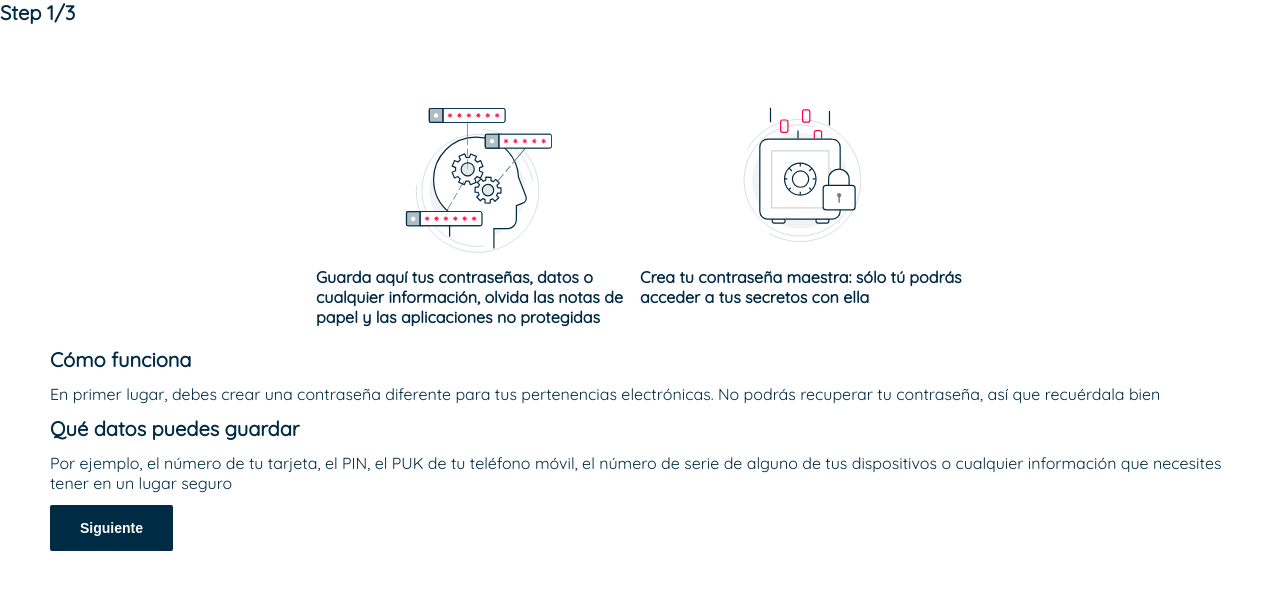
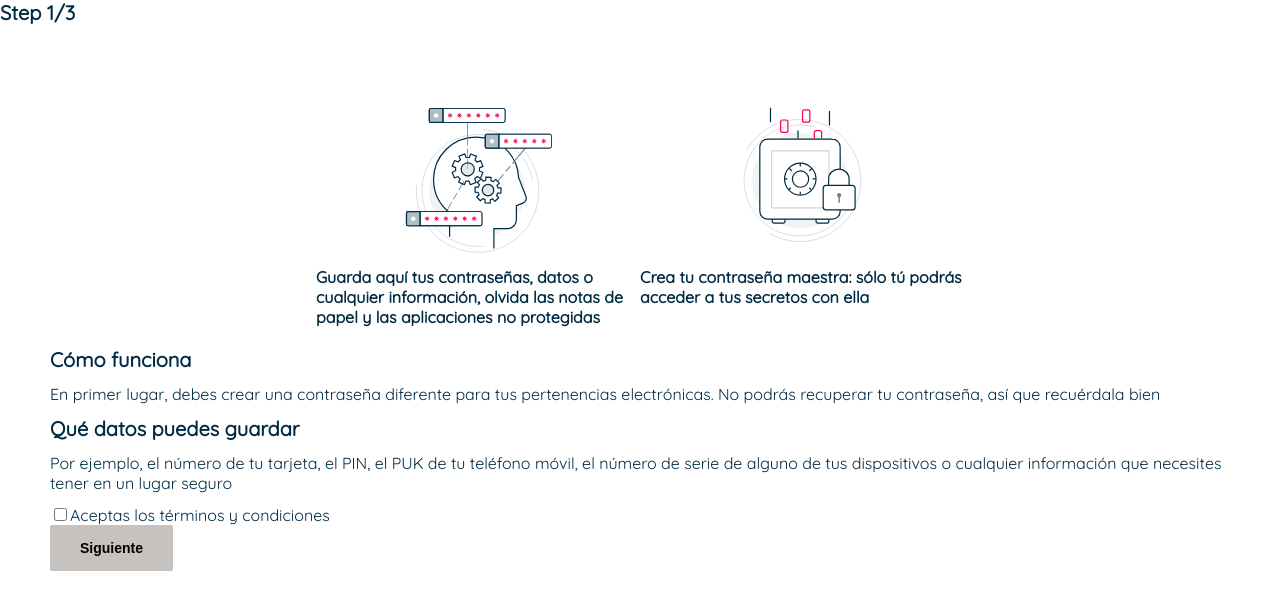
Before and after one commit to mvtercero/password-wizard, a React (Create React App) app: page / in a window 1280 px wide. Shown: the top 610 px of the page. Built offline with nearby package versions, Linux system fonts and the light colour scheme.

Commit message:
feat: implement checkbox

```diff
--- a/src/components/Button/Button.css
+++ b/src/components/Button/Button.css
@@ -17,3 +17,9 @@
   background-color: var(--white);
   color: var(--secondary-color);
 }
+
+.btn--disabled {
+  color: var(--black);
+  background-color: var(--gray-light);
+  cursor: not-allowed;
+}
--- a/src/components/Button/index.js
+++ b/src/components/Button/index.js
@@ -2,10 +2,17 @@ import React from 'react'
 import './Button.css';
 import ButtonType from './ButtonType'
 
-const Button = ({ type, children,  onClick }) => {
+const Button = ({ type, children, disabled, onClick }) => {
   const buttonType = ButtonType[type] || type.default
- return (<button className={`btn btn--${buttonType}`} type={type} onClick={onClick}>
+ return (
+  <button
+    disabled={disabled}
+    className={!disabled ? `btn btn--${buttonType}` : `btn btn--disabled`}
+    type={type}
+    onClick={onClick}
+  >
     {children}
-  </button>)
+  </button>
+  )
 }
 export default Button
--- a/src/index.css
+++ b/src/index.css
@@ -4,7 +4,7 @@
 
 body {
   margin: 0;
-  font-family: 'Quicksand', sans-serif;
+  font-family: "Quicksand", sans-serif;
   -webkit-font-smoothing: antialiased;
   -moz-osx-font-smoothing: grayscale;
 }
@@ -21,11 +21,12 @@ Variables
 */
 
 :root {
-  --primary-color: #FF0049;
-  --secondary-color: #002B45;
-  --terciary-color: #FFF1E5;
-  --white: #FFFFFF;
-  --black:#000000;
+  --primary-color: #ff0049;
+  --secondary-color: #002b45;
+  --terciary-color: #fff1e5;
+  --white: #ffffff;
+  --black: #000000;
+  --gray-light: #c5c2bf;
   --xxl-size: 56px;
   --l-size: 20px;
   --m-size: 16px;
--- a/src/views/ProductInformation/index.js
+++ b/src/views/ProductInformation/index.js
@@ -1,14 +1,16 @@
-import React from 'react'
+import React, { useState }  from 'react'
 import Button from '../../components/Button'
 import head from './group.svg';
 import lock from './group-3.svg';
 import './ProductInformation.css';
 
-const Step1 = ({ step, setStep, user, setUser }) => {
-    const handleNext = (e) => {
-        e.preventDefault()
-        setStep(step + 1)
-    }
+const Step1 = ({ step, setStep }) => {
+  const [checked, setChecked] = useState(false)
+  const disabledButton = !checked
+  const handleCheckbox = () => setChecked((checked) => !checked)
+  const handleNext = () => {
+    setStep(step + 1)
+  }
     return (
       <div className="product-info">
         <div className="product-info__group">
@@ -33,9 +35,17 @@ const Step1 = ({ step, setStep, user, setUser }) => {
           <h4>Qué datos puedes guardar</h4>
           <p>Por ejemplo, el número de tu tarjeta, el PIN, el PUK de tu teléfono móvil, el número de serie de alguno de tus dispositivos o cualquier información que necesites tener en un lugar seguro</p>
         </div>
-        <form onSubmit={handleNext}>
-          <Button type="submit">Siguiente</Button>
-        </form>
+        <div className="step__check">
+            <label>
+              <input
+                type="checkbox"
+                checked={checked}
+                onChange={handleCheckbox}
+              />
+              Aceptas los términos y condiciones
+            </label>
+          </div>
+          <Button onClick={handleNext} type="submit" disabled={disabledButton}>Siguiente</Button>
       </div>
     )
 }
```
